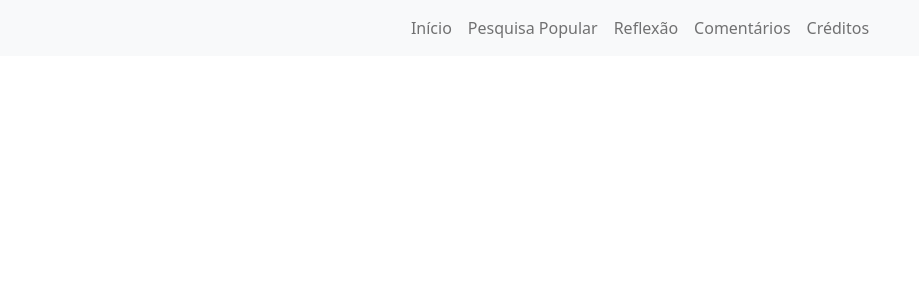
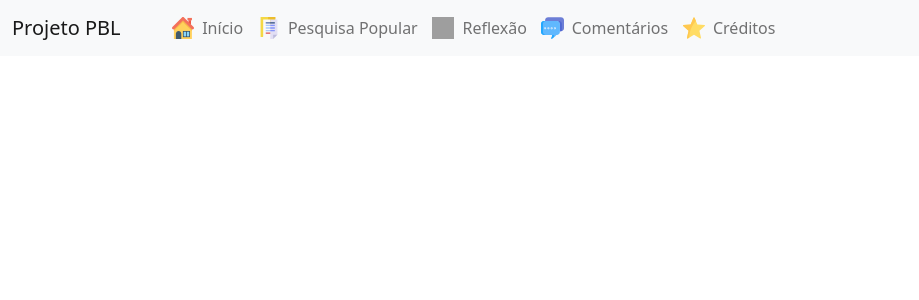
Before and after one commit to dvitorsantos/Projeto-PBL-CodeIgniter, a CodeIgniter 4 app: the page made by app/Views/Home/header.php in a window 1280 px wide. Shown: the top 300 px of the page, without its empty margins (0-919 px from the left). Run offline with PHP 8.4 and a stand-in for CodeIgniter, Linux system fonts and the light colour scheme; the template is opened without the code that fills it, so the values that code supplies are empty; some libraries are stand-ins or nearby versions; grey boxes are pictures that could not be loaded.

Commit message:
Atualizaão do Header

```diff
--- a/app/Models/ComentarioModel.php
+++ b/app/Models/ComentarioModel.php
@@ -14,7 +14,7 @@ class AcessosModel extends Model
 
     function getAllComentario() {
         $this->db = db_connect();
-        $query = $this->db->query('SELECT * FROM `tb_comentario`');
+        $query = $this->db->query('SELECT * FROM `tb_comentario` order by date(date) desc, time desc');
         $result = [];
         foreach ($query->getResult() as $row) {
                 array_push($result, $row->nome, $row->comentario, $row->time, $row->date);
--- a/app/Views/Home/header.php
+++ b/app/Views/Home/header.php
@@ -1,5 +1,6 @@
 <!DOCTYPE html>
 <html lang="en">
+
 <head>
   <meta charset="UTF-8">
   <meta http-equiv="X-UA-Compatible" content="IE=edge">
@@ -8,27 +9,34 @@
   <link rel="stylesheet" href="<?php echo base_url('assets/css/header.css'); ?>">
   <title>Projeto PBL</title>
 </head>
+
 <body>
   <nav class="navbar navbar-expand-lg navbar-light bg-light">
     <div class="container-fluid">
-    <button class="navbar-toggler" type="button" data-bs-toggle="collapse" data-bs-target="#navbarNav" aria-controls="navbarNav" aria-expanded="false" aria-label="Toggle navigation">
+    <a class="navbar-brand" href="inicio">Projeto PBL</a>
+      <button class="navbar-toggler" type="button" data-toggle="collapse" data-target="#navbarNav" aria-controls="navbarNav" aria-expanded="false" aria-label="Toggle navigation">
         <span class="navbar-toggler-icon"></span>
       </button>
       <div class="collapse navbar-collapse" id="navbarNav">
         <ul class="navbar-nav">
           <li class="nav-item">
+            <img src="<?php echo base_url('assets/icons/house.svg'); ?>" alt="">
             <a class="nav-link" href="inicio">Início</a>
           </li>
           <li class="nav-item">
+          <img src="<?php echo base_url('assets/icons/document.svg'); ?>" alt="">
             <a class="nav-link" href="pesquisa_popular">Pesquisa Popular</a>
           </li>
           <li class="nav-item">
+          <img src="<?php echo base_url('assets/icons/thinking.svg'); ?>" alt="">
             <a class="nav-link" href="reflexao">Reflexão</a>
           </li>
           <li class="nav-item">
+          <img src="<?php echo base_url('assets/icons/comments.svg'); ?>" alt="">
             <a class="nav-link" href="comentarios">Comentários</a>
           </li>
           <li class="nav-item">
+          <img src="<?php echo base_url('assets/icons/star.svg'); ?>" alt="">
             <a class="nav-link" href="creditos">Créditos</a>
           </li>
         </ul>
@@ -36,4 +44,5 @@
     </div>
   </nav>
 </body>
+
 </html>
--- a/assets/css/comentarios.css
+++ b/assets/css/comentarios.css
@@ -10,6 +10,7 @@
 .add-comentario {
     display: flex;
     justify-content: flex-end;
+    margin-bottom: 4rem;
 }
 
 .card {
--- a/assets/css/header.css
+++ b/assets/css/header.css
@@ -1,9 +1,14 @@
-#navbarNav{
+.nav-item {
     display: flex;
-    justify-content: center;
-<<<<<<< HEAD
-    width: 100%;
+    align-items: center;
+    margin: 0 0.2rem 0 0.2rem;
 }
-=======
+
+.nav-item img {
+    width: 1.4rem;
+    height: 1.4rem;
 }
->>>>>>> b1b56fd64a0af8ee5e184f0eda7893336517ea9d
+
+.navbar-nav {
+    margin-left: 2rem;
+}
--- a/assets/css/inicio.css
+++ b/assets/css/inicio.css
@@ -1,9 +1,6 @@
 body, html{
     margin: 0;
-    font: 16px "lato", sans-serif;
     height: 100%;
-
-
 }
 
 
@@ -31,7 +28,7 @@ body, html{
 }
 
 .caixa1{
-    background-image: url(../images/natureza3.jpeg);
+    background-image: url(../images/ensino-ead.png);
 
 }
 
```
Also changed, not shown: app/Views/Home/adicionar_comentario.php (+6 -1 lines), app/Views/Home/comentarios.php (+12 -7 lines), app/Views/Home/inicio.php (+0 -10 lines), assets/images/ensino-ead.png (added). Lines whose indentation alone changed are shown as unchanged.
